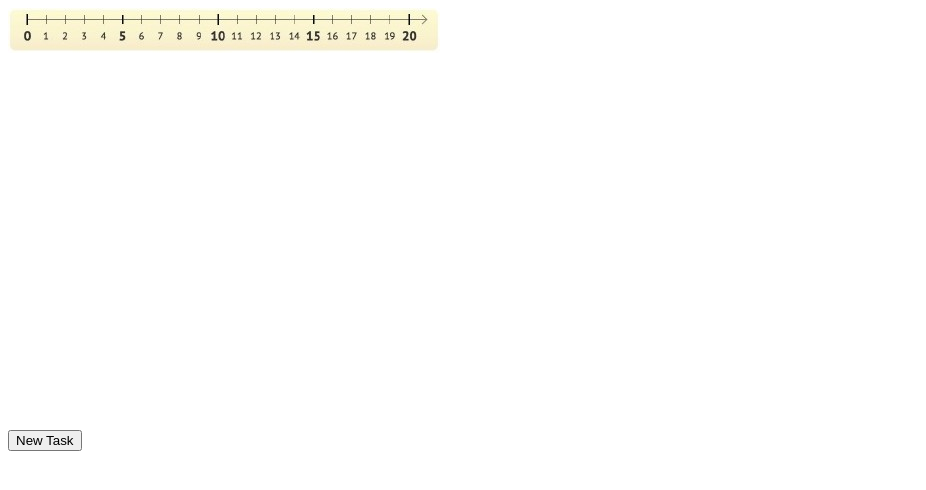
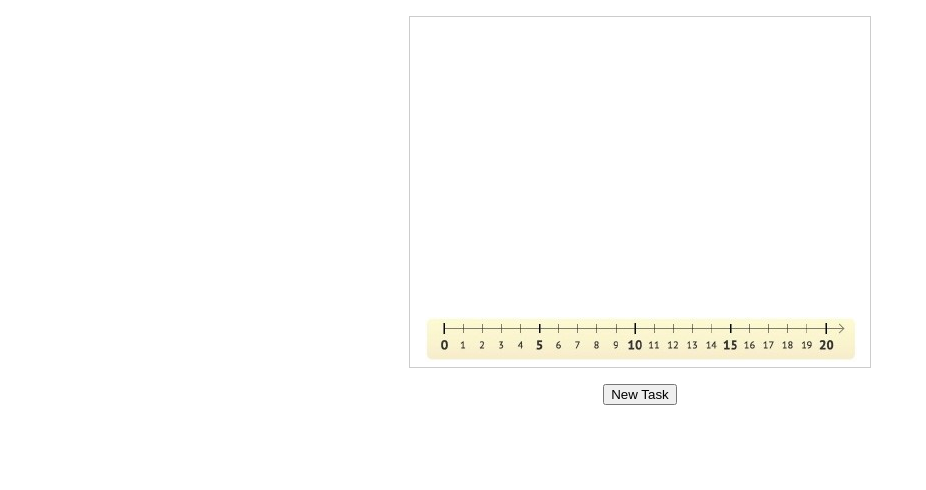
Before and after one commit to j2FunOnly/math_tutor, a plain HTML site: page index.html in a window 1280 px wide. Shown: the whole page, without its empty margins (0-926 px from the left). Drawn offline with Linux system fonts and the light colour scheme; the site is published under a folder, as on GitHub Pages, so addresses that start at the root find nothing.

Commit message:
fix assets paths

```diff
--- a/index.html
+++ b/index.html
@@ -3,11 +3,11 @@
   <head>
     <meta charset="utf-8">
     <title>Math tutor</title>
-    <link rel="stylesheet" href="/css/styles.css">
+    <link rel="stylesheet" href="./css/styles.css">
   </head>
   <body>
     <div class="container">
-      <img id="axis" src="images/rule.jpg">
+      <img id="axis" src="./images/rule.jpg">
       <h3 class="title"></h3>
       <svg id="svg" width="460" height="350" xmlns="http://www.w3.org/2000/svg"></svg>
     </div>
@@ -16,6 +16,6 @@
         New Task
       </button>
     </div>
-    <script src="/js/app.js" charset="utf-8"></script>
+    <script src="./js/app.js" charset="utf-8"></script>
   </body>
 </html>
```
